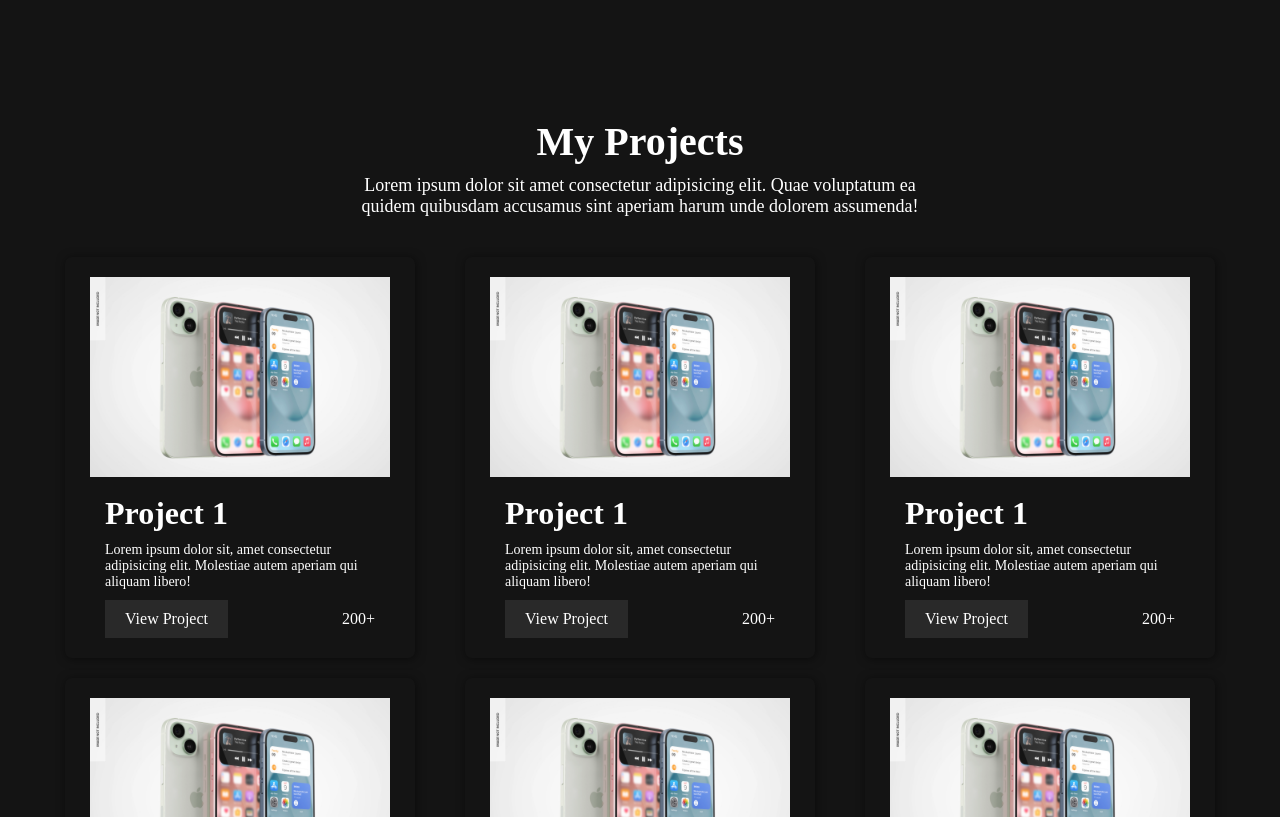
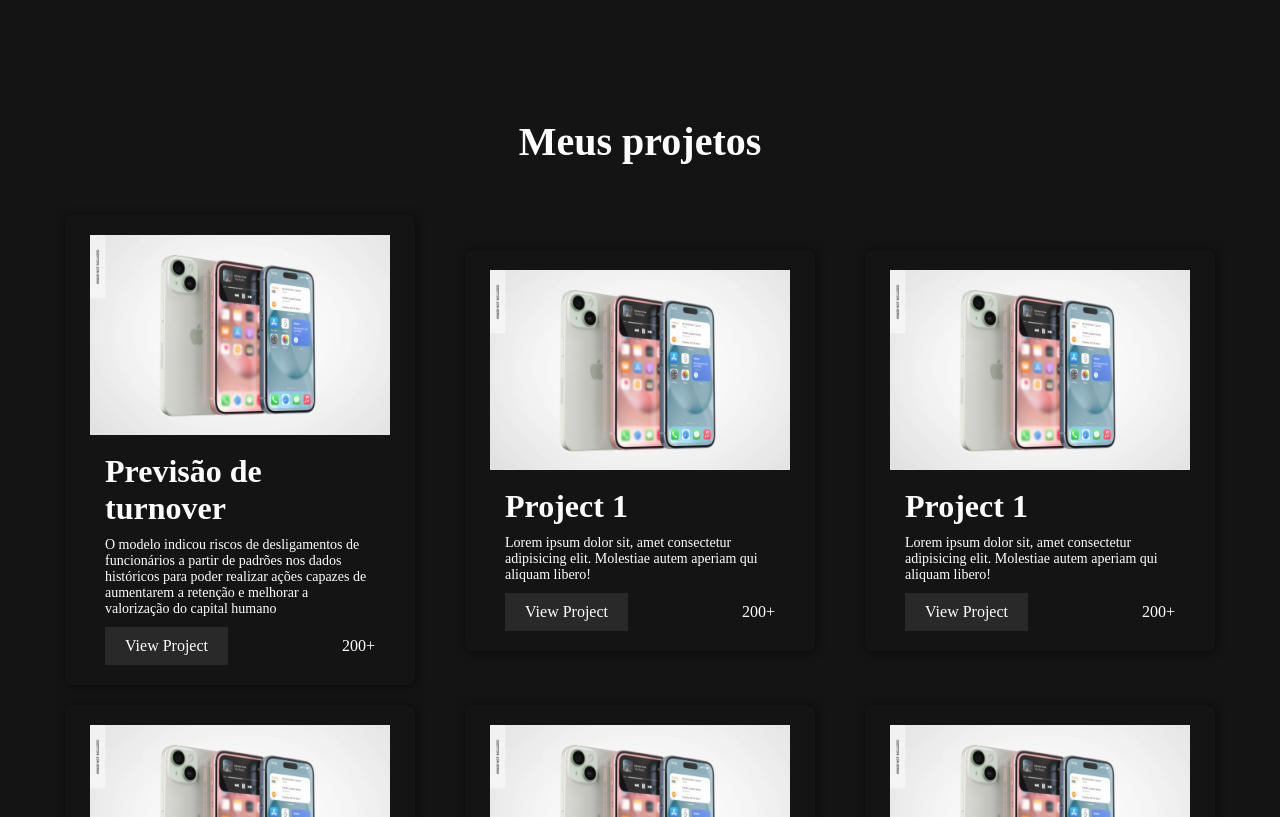
Before and after one commit to Raquelbraga242/Portfolio, a plain HTML site: page index.html in a window 1280 px wide. Shown: the part 579-1396 px from the top of the page. Drawn offline with Linux system fonts and the light colour scheme.

Commit message:
adicionando projeto

```diff
--- a/index.html
+++ b/index.html
@@ -56,9 +56,8 @@
     <!-- projects Section -->
     <section id="projects">
         <div class="header">
-            <h1>My Projects</h1>
-            <p>Lorem ipsum dolor sit amet consectetur adipisicing elit. Quae voluptatum ea quidem quibusdam accusamus
-                sint aperiam harum unde dolorem assumenda!</p>
+            <h1>Meus projetos</h1>
+            <p></p>
         </div>
         <div class="projects-list">
             <div class="project">
@@ -66,12 +65,12 @@
                     <img src="images/project.jpg" alt="Project 1">
                 </div>
                 <div class="project-info">
-                    <h2 class="project-title">Project 1</h2>
-                    <p class="project-desc">Lorem ipsum dolor sit, amet consectetur adipisicing elit. Molestiae autem
-                        aperiam qui aliquam
-                        libero!</p>
+                    <h2 class="project-title">Previsão de turnover</h2>
+                    <p class="project-desc">O modelo indicou riscos de desligamentos de funcionários a partir de padrões nos
+                        dados históricos para poder realizar ações capazes de aumentarem a retenção e
+                        melhorar a valorização do capital humano</p>
                     <div class="status">
-                        <a href="#" class="view-more-btn">View Project</a>
+                        <a href="https://github.com/Raquelbraga242/Previsao-Turnover" class="view-more-btn">View Project</a>
                         <span class="count">200+</span>
                     </div>
                 </div>
```
